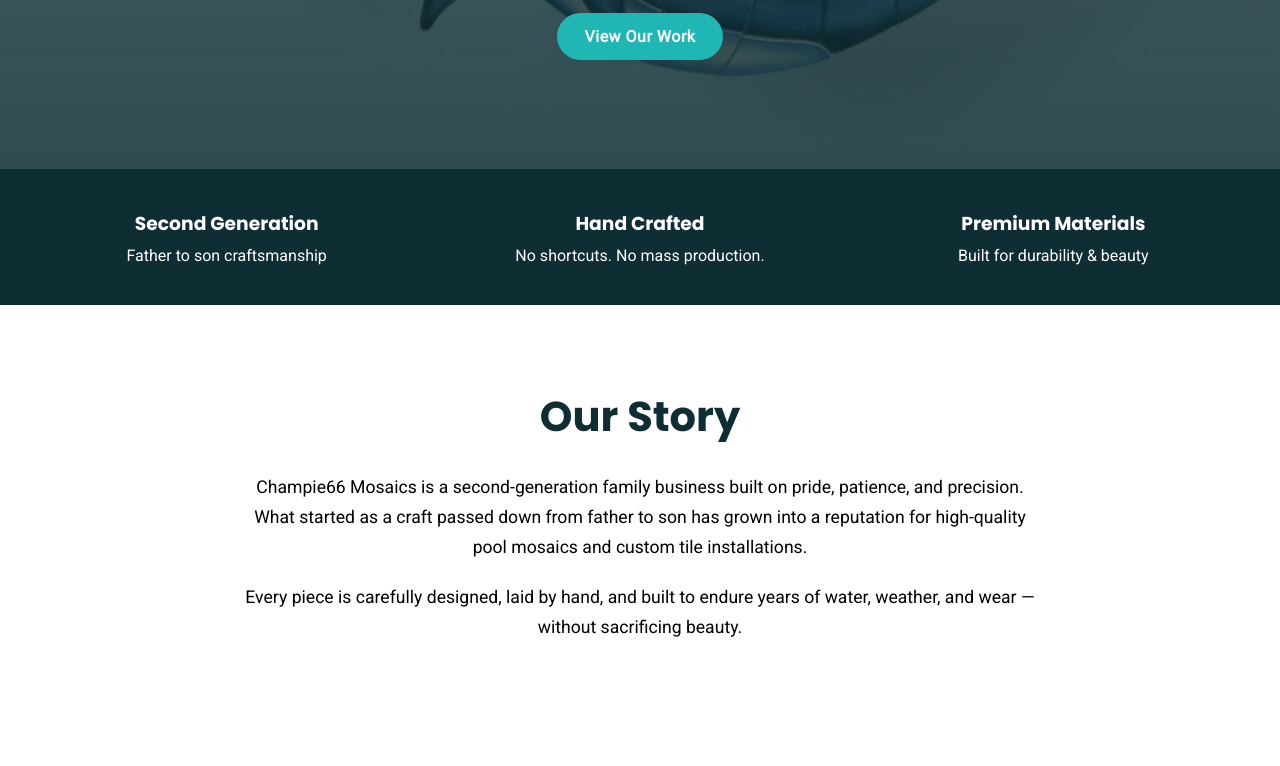
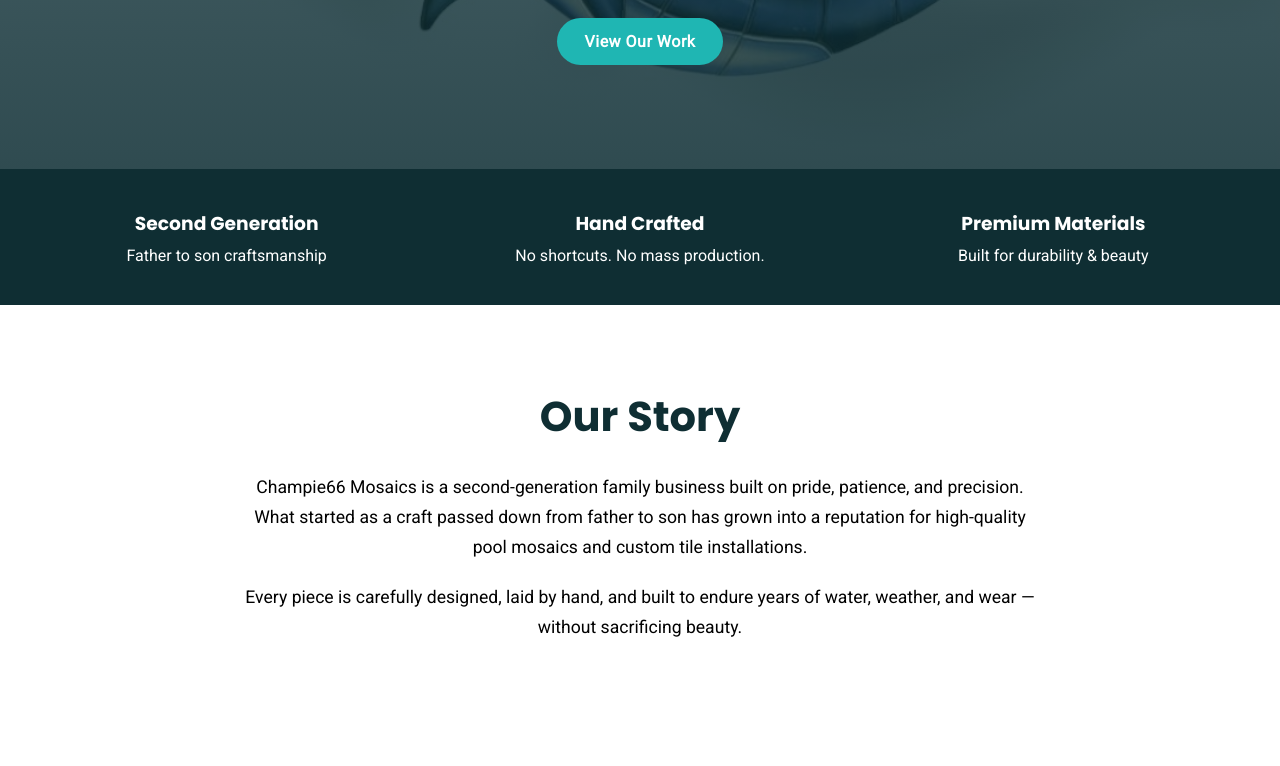
Before and after one commit to SLOWGAINN/Mosaicos-del-Caribe, a plain HTML site: page index.html in a window 1280 px wide. Shown: the part 591-1357 px from the top of the page. Drawn offline with Linux system fonts and the light colour scheme.

Commit message:
Update style.css

```diff
--- a/style.css
+++ b/style.css
@@ -145,6 +145,15 @@
   margin-bottom: 10px;
 }
 
+.cta p {
+  margin-bottom: 25px;
+}
+
+.btn {
+  display: inline-block;
+  margin-top: 10px;
+}
+
 /* CONTACT */
 .contact {
   background: var(--light);
```
